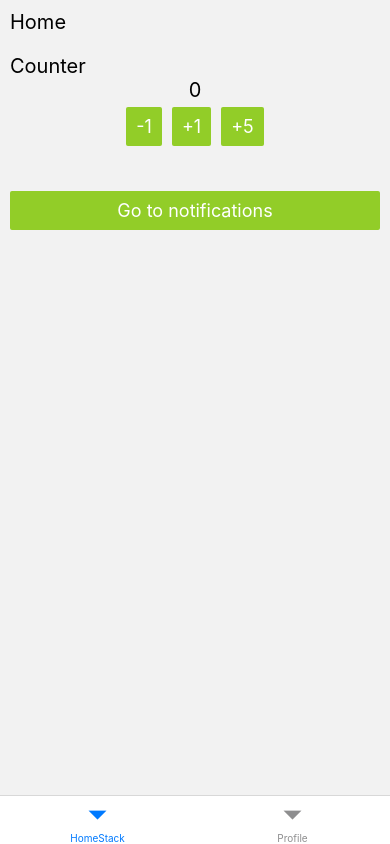
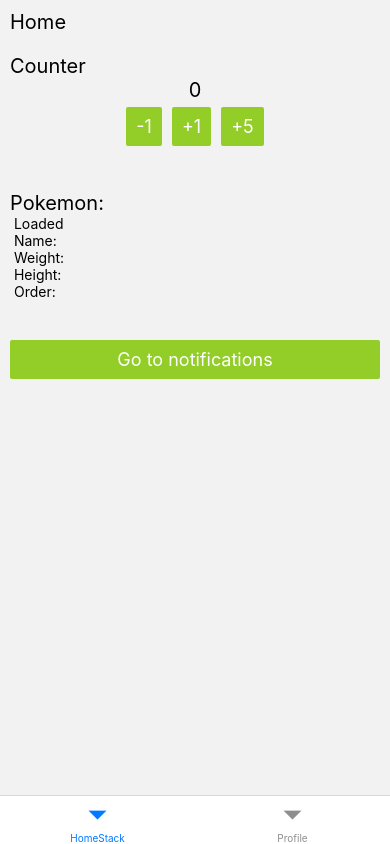
Before and after one commit to algomonk016/react-native-rnd, a React Native app: screen /Home in a window 390 px wide. Built offline with nearby package versions, Linux system fonts and the light colour scheme.

Commit message:
feat: introduced rtk-query

```diff
--- a/src/screens/Home/index.tsx
+++ b/src/screens/Home/index.tsx
@@ -1,7 +1,7 @@
 import {Button} from '@rneui/themed';
 import {SafeAreaView} from 'react-native-safe-area-context';
 import {StyleSheet, Text, View} from 'react-native';
-import React from 'react';
+import React, {useState} from 'react';
 
 // navigation
 import {RootStackParam} from '@/navigation/types';
@@ -11,14 +11,27 @@ import {StackScreenProps} from '@react-navigation/stack';
 import {useAppDispatch, useAppSelector} from '@/hooks/redux.hooks';
 import {increment, decrement, update} from './slices/counter.slice';
 
-// exporting reducers
-export * as Counter from './slices/counter.slice';
+// rtk
+import {useGetPokemonByNameQuery} from './services/pokemon';
 
 type Props = StackScreenProps<RootStackParam, 'Home'>;
 
 const Home = ({navigation}: Props) => {
   const count = useAppSelector(state => state.counter);
   const dispatch = useAppDispatch();
+
+  const [pokemon, setPokemon] = useState<string>('');
+
+  // rtk-query
+  // will be fetched when the pokemon state is set, otherwise skip
+  const {data, error, isLoading} = useGetPokemonByNameQuery(pokemon, {
+    skip: !pokemon,
+    selectFromResult: result => result, // can be used to filter/modify the api response
+    pollingInterval: 10000, // interval(ms) to automatically refetch data
+    refetchOnFocus: false,
+    refetchOnMountOrArgChange: false,
+    refetchOnReconnect: false,
+  });
 
   // updating the states
   const decrementByOne = () => dispatch(decrement());
@@ -38,6 +51,28 @@ const Home = ({navigation}: Props) => {
             <Button style={styles.button} title={'+1'} onPress={incrementByOne} />
             <Button style={styles.button} title={'+5'} onPress={add5} />
           </View>
+        </View>
+      </View>
+
+      <View style={styles.container}>
+        <Text onPress={() => setPokemon('bulbasaur')} style={styles.headerText}>
+          Pokemon:{' '}
+        </Text>
+        <Text> {isLoading ? 'Loading' : 'Loaded'} </Text>
+
+        <View>
+          {Boolean(error) ? (
+            <View>
+              <Text>{JSON.stringify(error)}</Text>
+            </View>
+          ) : (
+            <View>
+              <Text> Name: {data?.name} </Text>
+              <Text> Weight: {data?.weight} </Text>
+              <Text> Height: {data?.height} </Text>
+              <Text> Order: {data?.order} </Text>
+            </View>
+          )}
         </View>
       </View>
 
--- /dev/null
+++ b/src/screens/Home/services/pokemon.ts
@@ -0,0 +1,14 @@
+import {createApi, fetchBaseQuery} from '@reduxjs/toolkit/query/react';
+import type {TPokemon} from './types';
+
+export const pokemonApi = createApi({
+  reducerPath: 'pokemonApi',
+  baseQuery: fetchBaseQuery({baseUrl: 'https://pokeapi.co/api/v2'}),
+  endpoints: builder => ({
+    getPokemonByName: builder.query<TPokemon, string>({
+      query: name => `pokemon/${name}`,
+    }),
+  }),
+});
+
+export const {useGetPokemonByNameQuery} = pokemonApi;
--- /dev/null
+++ b/src/screens/Home/services/types/index.ts
@@ -0,0 +1,63 @@
+type TNameUrl = {
+  name: string;
+  url: string;
+};
+
+type TAbility = {
+  ability: TNameUrl;
+  is_hidden: boolean;
+  slot: number;
+};
+
+type TGameIndex = {
+  game_index: number;
+  version: TNameUrl;
+};
+
+type TVersionGroupDetail = {
+  level_learned_at: number;
+  move_learn_moethod: TNameUrl;
+  version_group: TNameUrl;
+};
+
+type TMove = {
+  move: TNameUrl;
+  version_group_details: Array<TVersionGroupDetail>;
+};
+
+type TStat = {
+  base_stat: number;
+  effort: number;
+  stat: TNameUrl;
+};
+
+type TType = {
+  slot: number;
+  type: TNameUrl;
+};
+
+type TAbilities = Array<TAbility>;
+type TForms = Array<TNameUrl>;
+type TGameIndicies = Array<TGameIndex>;
+type TMoves = Array<TMove>;
+type TSpecies = TNameUrl;
+type TStats = Array<TStat>;
+type TTypes = Array<TType>;
+
+export type TPokemon = {
+  abilities: TAbilities;
+  base_experience: number;
+  forms: TForms;
+  game_indices: TGameIndicies;
+  height: number;
+  id: number;
+  is_default: boolean;
+  location_area_encounters: string;
+  moves: TMoves;
+  name: string;
+  order: number;
+  species: TSpecies;
+  stats: TStats;
+  types: TTypes;
+  weight: number;
+};
--- a/src/store/index.ts
+++ b/src/store/index.ts
@@ -1,11 +1,17 @@
 import {configureStore} from '@reduxjs/toolkit';
 import counterReducer from '@/screens/Home/slices/counter.slice';
+import {pokemonApi} from '@/screens/Home/services/pokemon';
+import {setupListeners} from '@reduxjs/toolkit/dist/query';
 
 export const store = configureStore({
   reducer: {
     counter: counterReducer,
+    [pokemonApi.reducerPath]: pokemonApi.reducer,
   },
+  middleware: getDefaultMiddleware => getDefaultMiddleware().concat(pokemonApi.middleware),
 });
 
 export type RootState = ReturnType<typeof store.getState>;
 export type AppDispatch = typeof store.dispatch;
+
+setupListeners(store.dispatch);
```
